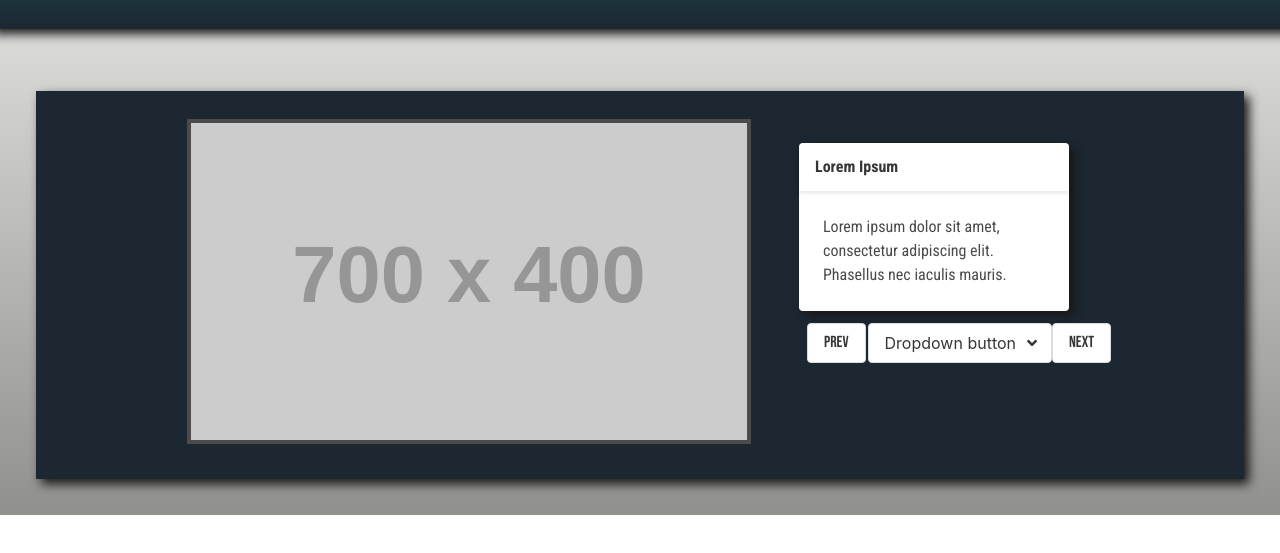
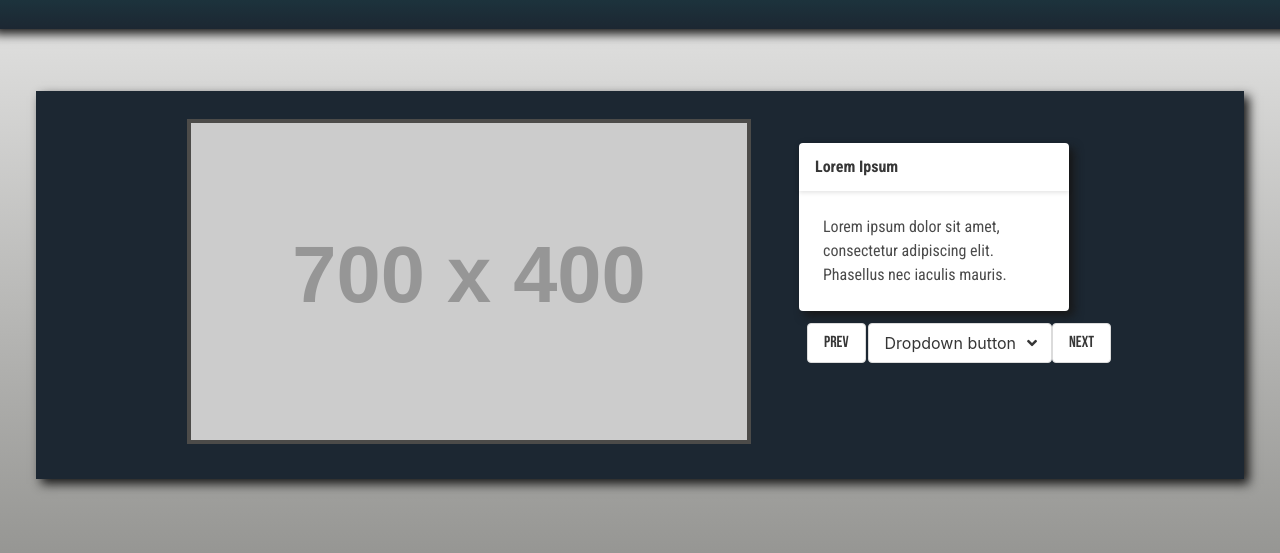
Before and after one commit to zelstart/tunecast, a plain HTML site: page index.html in a window 1280 px wide. Shown: the part 203-756 px from the top of the page. Drawn offline with nearby package versions, Linux system fonts and the light colour scheme; placeholder pictures from the web are drawn by us.

Commit message:
potentially fixed whitespace issue

```diff
--- a/assets/css/style.css
+++ b/assets/css/style.css
@@ -8,19 +8,25 @@
     --shadow: #181818;
     --shadow2: #90908d;  }
 
-    html, body {
+    /* html, body {
       overflow-y: auto;
       margin: 0;
       padding: 0;
-  }
+  } */
+
+html {
+  height: 100%;
+
+}
 
   body {
     font-family: 'Roboto Condensed', sans-serif;
     font-size: 16px;
     margin: 0;
     background-image: linear-gradient(to bottom, var(--light), var(--shadow2));
-    max-width: 100vw;
+    min-width: 100vw;
     overflow-x: hidden;
+    min-height: 100%;
   }
 
   .col-style1 {
```
